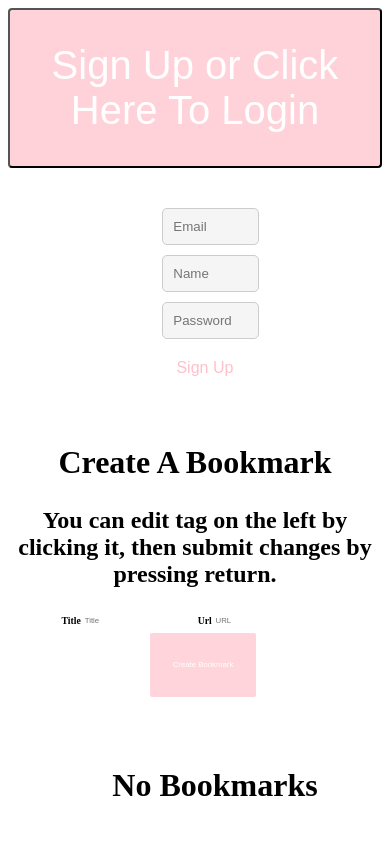
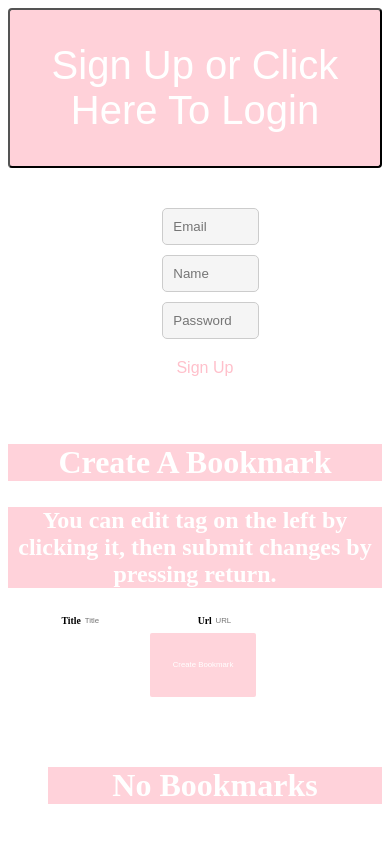
Before and after one commit to Jcasanova1990/Bookmarks, a React (Create React App) app: page / in a window 390 px wide. Built offline with nearby package versions, Linux system fonts and the light colour scheme; the HTML template or start-up script is replaced by a standard one.

Commit message:
updated styling for mobile and added better color accessibility

```diff
--- a/src/components/Bookmark/Bookmark.module.scss
+++ b/src/components/Bookmark/Bookmark.module.scss
@@ -18,7 +18,7 @@ a, a:visited, a:link {
 li {
     text-decoration: none;
     list-style: none;
-    background-color: white;
+    background-color: rgb(255, 255, 255);
     border: 1px solid var(--text-dark);
     box-shadow: 4px 8px 16px var(--text-dark);
     display: flex;
@@ -26,6 +26,10 @@ li {
     align-items: center;
     justify-content: space-between;
     padding: 1.5vmin;
+}
+
+h4 {
+    color: black;
 }
 
 .button:hover {
--- a/src/components/CreateBookmark/CreateBookmark.module.scss
+++ b/src/components/CreateBookmark/CreateBookmark.module.scss
@@ -41,23 +41,25 @@ body{
 }
 .button:hover {
     color: whitesmoke;
-    background-color: rgb(255, 192, 203);
+    background-color: rgba(255, 192, 203, 0.712);
     cursor: pointer;
     animation: glow 2s infinite;
 }
 
 h2 {
     text-align: center;
-    color: rgb(0, 0, 0);
+    color: rgb(255, 255, 255);
+    background-color:rgba(255, 192, 203, 0.712);
     font-size: 2rem;
     font-weight: bold;
 }
 
 h3 {
     text-align: center;
-    color: rgb(0, 0, 0);
+    color: rgb(255, 255, 255);
     font-size: 1.5rem;
     font-weight: bold;
+    background-color: rgba(255, 192, 203, 0.712);
 }
 
 .container {
--- a/src/styles.css
+++ b/src/styles.css
@@ -13,7 +13,7 @@ body {
     padding: 1vw;
     height: 100vh;
     background-color: whitesmoke;
-    color: rgb(0, 0, 0);
+    color: rgb(255, 255, 255);
     display: flex;
     flex-direction: column;
     justify-content: center;
```
Also changed, not shown: 6 other files (tests, documents, lock files or other folders).
